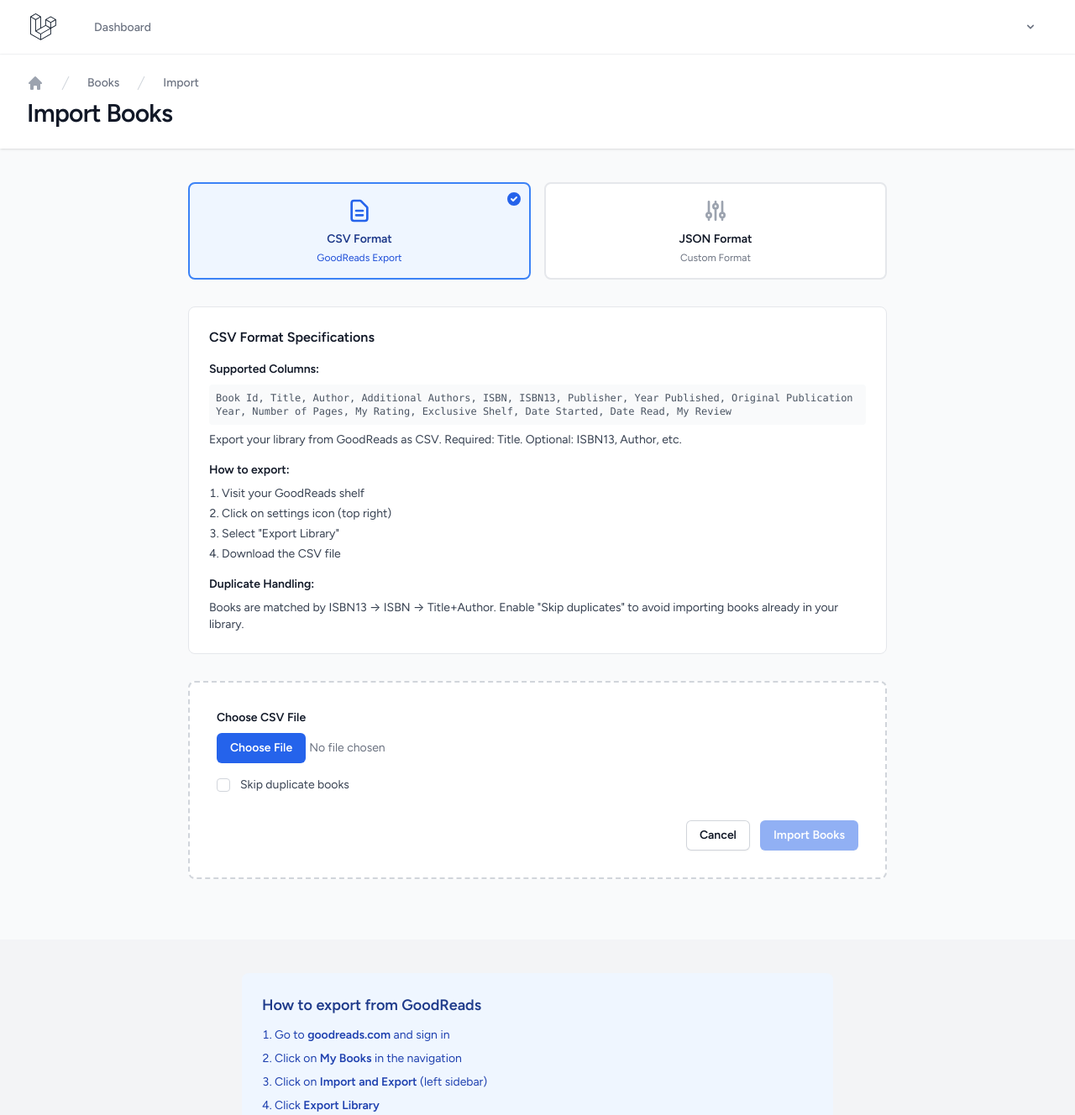
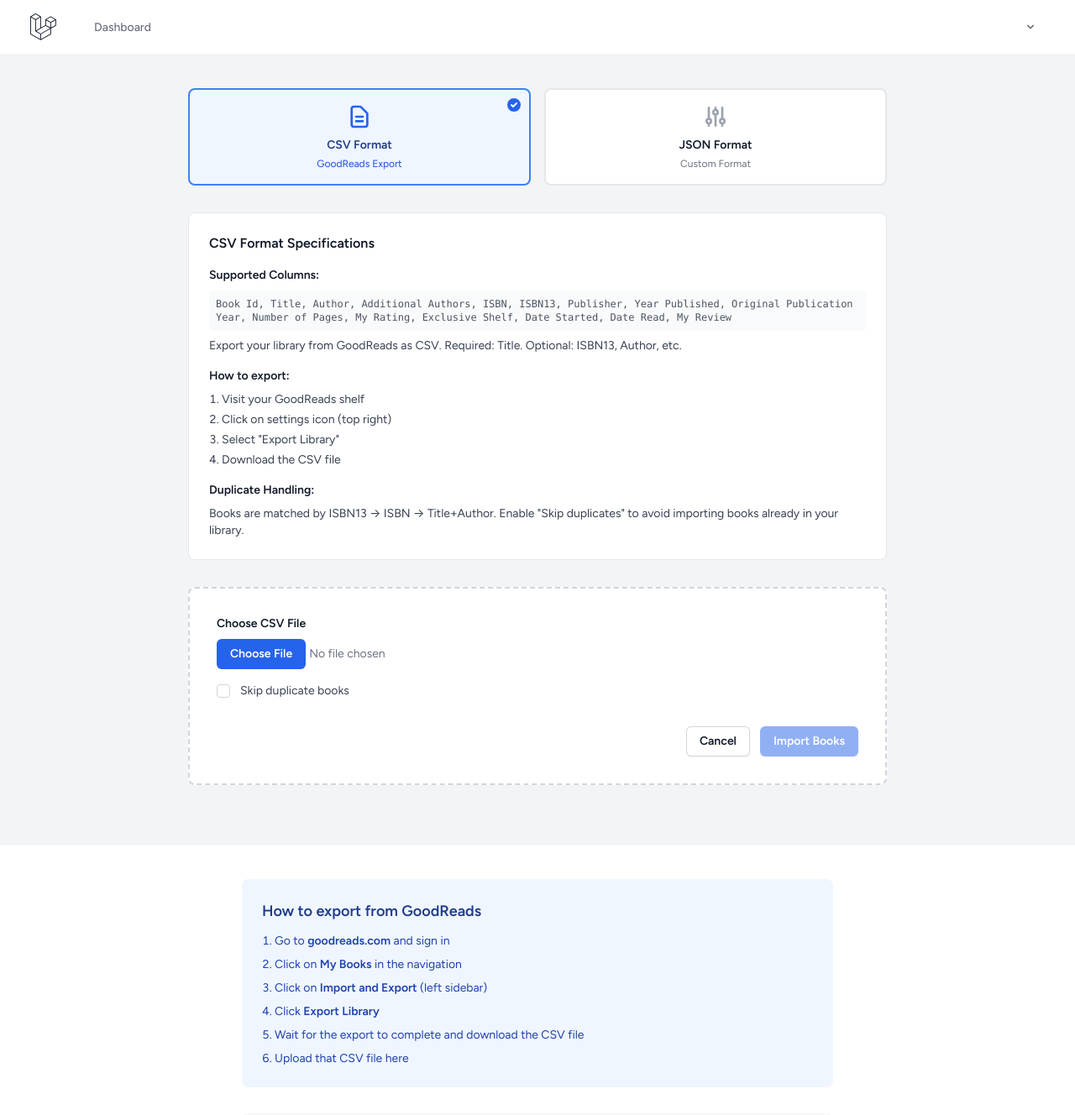
Before and after one commit to dotMavriQ/teal, a Laravel app: page /books/import in a window 1280 px wide. Shown: the top 1328 px of the page at 84% size. Run offline with Laravel 12, Linux system fonts and the light colour scheme; a user stored in the database is signed in; data comes from the database, SQL or seed files in the repository; style sheets or scripts are compiled from the project's sources; some libraries are stand-ins or nearby versions.

Commit message:
Fix Livewire multiple root elements error in import view
- Removed header and main tags (provided by layout)
- Wrapped content in py-6 sm:py-10 padding container
- Single root div for Livewire component compatibility
- Removed duplicate max-width container (now only in wrapper)

```diff
--- a/resources/views/livewire/books/book-import.blade.php
+++ b/resources/views/livewire/books/book-import.blade.php
@@ -1,40 +1,4 @@
-<div class="min-h-screen bg-gray-50">
-    {{-- Header --}}
-    <header class="bg-white shadow">
-        <div class="max-w-7xl mx-auto py-6 px-4 sm:px-6 lg:px-8">
-            <nav class="flex" aria-label="Breadcrumb">
-                <ol role="list" class="flex items-center space-x-4">
-                    <li>
-                        <a href="{{ route('dashboard') }}" class="text-gray-400 hover:text-gray-500">
-                            <svg class="h-5 w-5 flex-shrink-0" viewBox="0 0 20 20" fill="currentColor" aria-hidden="true">
-                                <path fill-rule="evenodd" d="M9.293 2.293a1 1 0 011.414 0l7 7A1 1 0 0117 11h-1v6a1 1 0 01-1 1h-2a1 1 0 01-1-1v-3a1 1 0 00-1-1H9a1 1 0 00-1 1v3a1 1 0 01-1 1H5a1 1 0 01-1-1v-6H3a1 1 0 01-.707-1.707l7-7z" clip-rule="evenodd" />
-                            </svg>
-                            <span class="sr-only">Home</span>
-                        </a>
-                    </li>
-                    <li>
-                        <div class="flex items-center">
-                            <svg class="h-5 w-5 flex-shrink-0 text-gray-300" fill="currentColor" viewBox="0 0 20 20" aria-hidden="true">
-                                <path d="M5.555 17.776l8-16 .894.448-8 16-.894-.448z" />
-                            </svg>
-                            <a href="{{ route('books.index') }}" class="ml-4 text-sm font-medium text-gray-500 hover:text-gray-700">Books</a>
-                        </div>
-                    </li>
-                    <li>
-                        <div class="flex items-center">
-                            <svg class="h-5 w-5 flex-shrink-0 text-gray-300" fill="currentColor" viewBox="0 0 20 20" aria-hidden="true">
-                                <path d="M5.555 17.776l8-16 .894.448-8 16-.894-.448z" />
-                            </svg>
-                            <span class="ml-4 text-sm font-medium text-gray-500" aria-current="page">Import</span>
-                        </div>
-                    </li>
-                </ol>
-            </nav>
-            <h1 class="mt-2 text-3xl font-bold tracking-tight text-gray-900">Import Books</h1>
-        </div>
-    </header>
-
-    <main class="py-6 sm:py-10">
+<div class="py-6 sm:py-10">
     <div class="max-w-4xl mx-auto px-4 sm:px-6 lg:px-8">
         {{-- Format Selection (Mobile First) --}}
         @if(!$importResult)
@@ -552,5 +516,5 @@
                 @endif
             @endif
         </div>
-    </main>
     </div>
+</div>
```
Lines whose indentation alone changed are shown as unchanged.
